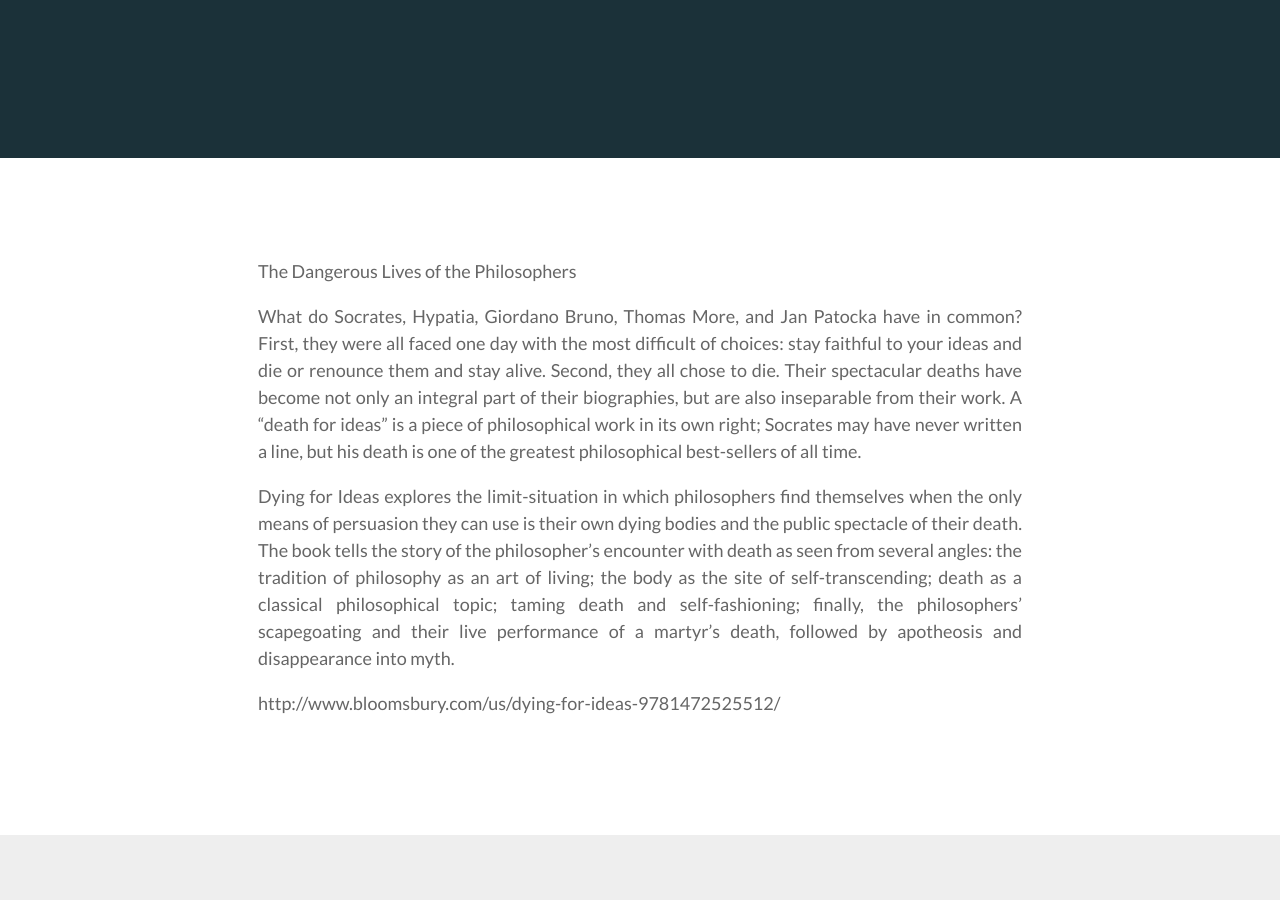
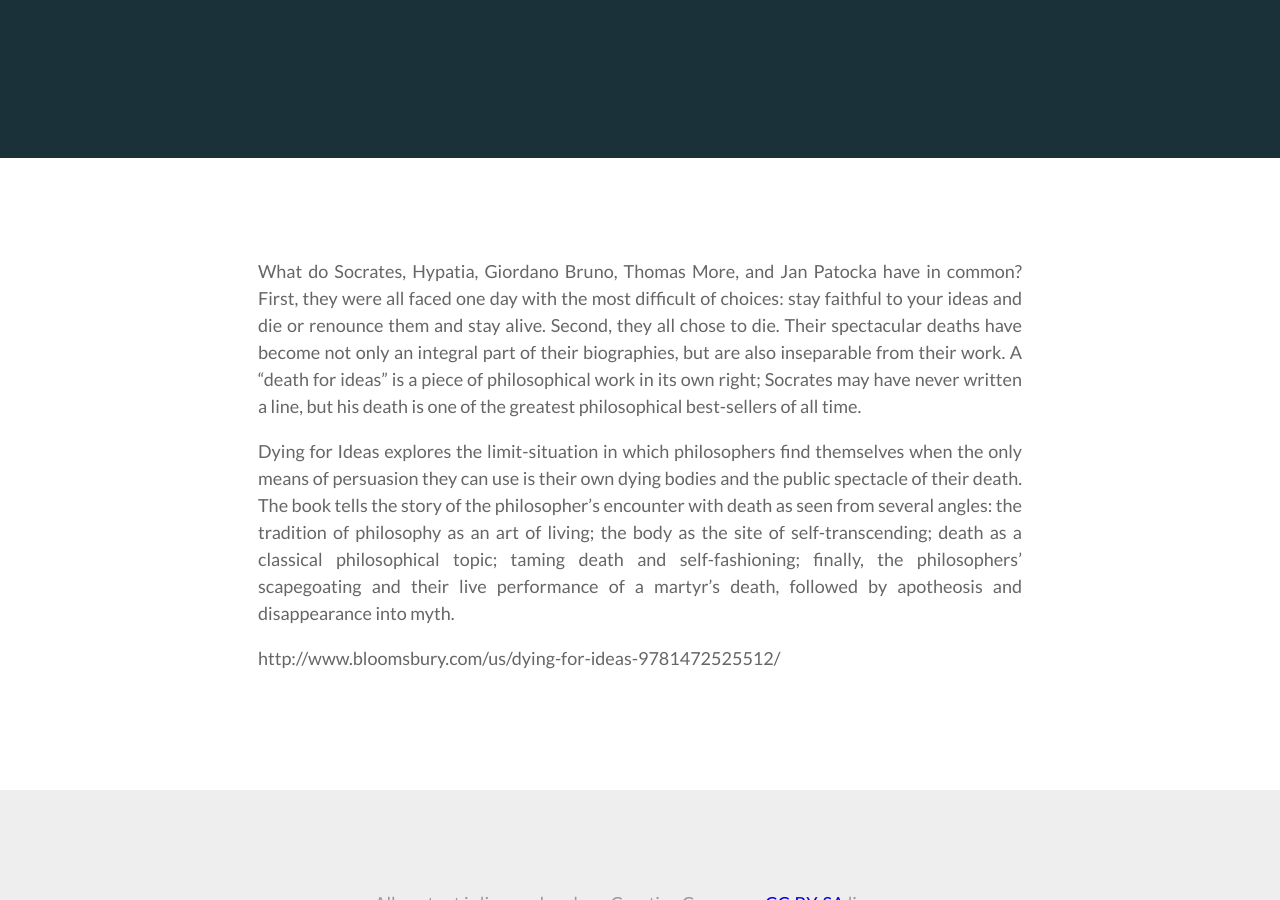
Before and after one commit to davekinkead/dailydialectic, a Jekyll site: the page built from _posts/2015-05-20-dying-for-ideas.md, in a window 1280 px wide and 900 px high, scrolled down 668 px. Built offline with Jekyll 4.4.1, drawn with Linux system fonts in a browser that asks for light colours.

```diff
--- a/_posts/2015-05-20-dying-for-ideas.md
+++ b/_posts/2015-05-20-dying-for-ideas.md
@@ -3,11 +3,9 @@ title: Dying for Ideas
 author: Costica Bradatan
 affiliation: Texas Tech University
 layout: bite
-status: forthcoming
+status: published
 date: 20 May 2015
 ---
-
-The Dangerous Lives of the Philosophers
 
 What do Socrates, Hypatia, Giordano Bruno, Thomas More, and Jan Patocka have in common? First, they were all faced one day with the most difficult of choices: stay faithful to your ideas and die or renounce them and stay alive. Second, they all chose to die. Their spectacular deaths have become not only an integral part of their biographies, but are also inseparable from their work. A "death for ideas" is a piece of philosophical work in its own right; Socrates may have never written a line, but his death is one of the greatest philosophical best-sellers of all time.
 
```
Also changed, not shown: _posts/2015-05-13-art-stimulates-life.md (+1 -1 lines), _posts/2015-05-15-demarchy-as-bicameralism.md (+1 -1 lines).
